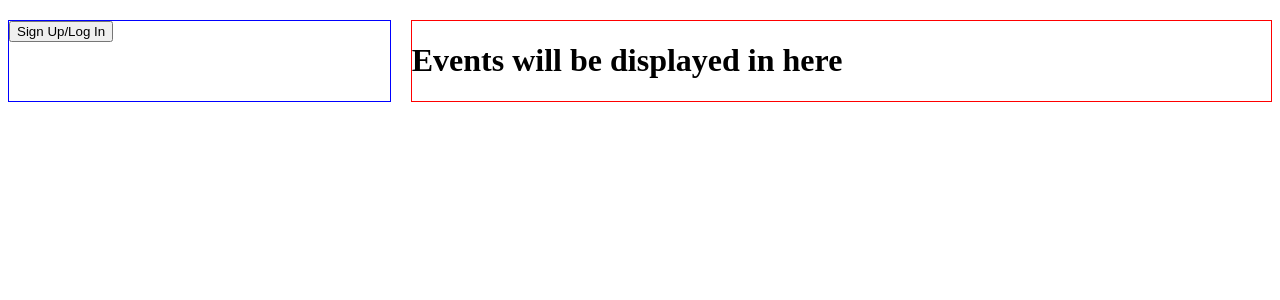
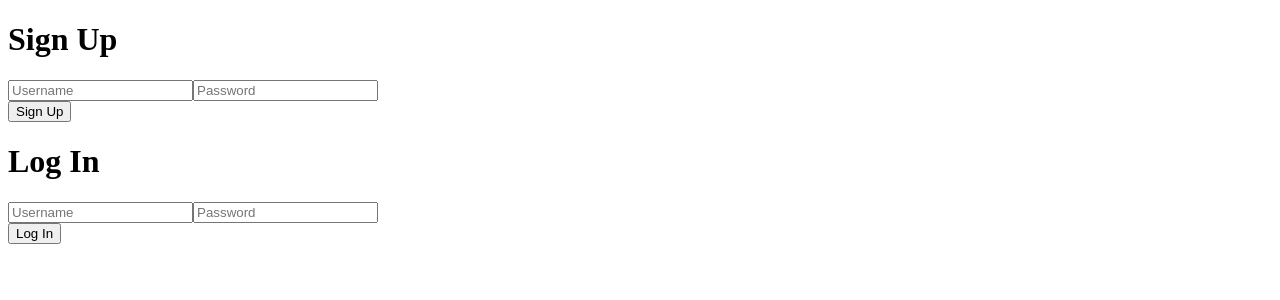
Before and after one commit to csscratchproject/alwaysactive, a React app: page / in a window 1280 px wide. Shown: the top 300 px of the page. Built offline with nearby package versions, Linux system fonts and the light colour scheme.

Commit message:
finish most of front-end

```diff
--- a/client/App.jsx
+++ b/client/App.jsx
@@ -9,8 +9,8 @@ function App() {
   return (
     <Router>
       <Routes>
-        <Route path="/" element={<HomePage />} />
-        <Route path="/SignUpLogInPage" element={<SignUpLogInPage />} />
+        <Route path="/" element={<SignUpLogInPage />} />
+        <Route path="/HomePage" element={<HomePage />} />
         {/* <Route path="/SayHi" element={<SayHi />} /> */}
       </Routes>
     </Router>
--- /dev/null
+++ b/client/components/EventBox.jsx
@@ -0,0 +1,12 @@
+import React, { Component } from 'react';
+import { render } from 'react-dom';
+
+const EventBox = (props) => {
+  return (
+    <div id='EventBox'>
+      <h1>This is an event</h1>
+    </div>
+  );
+};
+
+export default EventBox;
--- a/client/components/LogIn.jsx
+++ b/client/components/LogIn.jsx
@@ -1,26 +1,26 @@
 import React, { Component } from 'react';
 import { render } from 'react-dom';
 
-function SignUp(props) {
+function LogIn(props) {
   return (
     <div>
       <h1>Log In</h1>
       <div>
         <input
-          onChange={(e) => {props.updateUsername(e.target.value)}}
-          value={props.username}
+          onChange={(e) => {props.updateLogInUsername(e.target.value)}}
+          value={props.logInUsername}
           placeholder='Username'
           type='text'
         />
         <input
-          onChange={(e) => {props.updatePassword(e.target.value)}}
-          value={props.password}
+          onChange={(e) => {props.updateLogInPassword(e.target.value)}}
+          value={props.logInPassword}
           placeholder='Password'
           type='text'
         />
         <div>
-          <button onClick={() => {props.saveUser()}}>
-            Sign Up
+          <button onClick={() => {props.logIn()}}>
+            Log In
           </button>
         </div>
       </div>
@@ -28,4 +28,4 @@ function SignUp(props) {
   )
 };
 
-export default SignUp;
+export default LogIn;
--- a/client/components/SignUp.jsx
+++ b/client/components/SignUp.jsx
@@ -7,14 +7,14 @@ function SignUp(props) {
       <h1>Sign Up</h1>
       <div>
         <input
-          onChange={(e) => {props.updateUsername(e.target.value)}}
-          value={props.username}
+          onChange={(e) => {props.updateSignUpUsername(e.target.value)}}
+          value={props.signUpUsername}
           placeholder='Username'
           type='text'
         />
         <input
-          onChange={(e) => {props.updatePassword(e.target.value)}}
-          value={props.password}
+          onChange={(e) => {props.updateSignUpPassword(e.target.value)}}
+          value={props.signUpPassword}
           placeholder='Password'
           type='text'
         />
--- a/client/components/SignUpLogInPage.jsx
+++ b/client/components/SignUpLogInPage.jsx
@@ -13,86 +13,105 @@ function SignUpLogInPage(props) {
   const [signUpPassword, setSignUpPassword] = useState('');
   const [logInUsername, setLogInUsername] = useState('');
   const [logInPassword, setLogInPassword] = useState('');
-  // const [isSignedIn, setIsSignedIn] = useState(false);
+  const [isSignedIn, setIsSignedIn] = useState(false);
 
+  const { state } = useLocation();
+
+  const navigate = useNavigate();
+
+  // const updateSignUpUsername = (input) => {
+  //   setSignUpUsername(signUpUsername = input);
+  // };
   const updateSignUpUsername = (input) => {
-    setSignUpUsername(signUpUsername = input);
-  }
+    setSignUpUsername(input);
+  };
+
+  // const updateSignUpPassword = (input) => {
+  //   setSignUpPassword(signUpPassword = input);
+  // };
 
   const updateSignUpPassword = (input) => {
-    setSignUpPassword(signUpPassword = input);
+    setSignUpPassword(input);
   };
 
+  // const updateLogInUsername = (input) => {
+  //   setLogInUsername(logInUsername = input);
+  // };
+
   const updateLogInUsername = (input) => {
-    setLogInUsername(logInUsername = input);
+    setLogInUsername(input);
   };
 
+  // const updateLogInPassword = (input) => {
+  //   setLogInPassword(logInPassword = input);
+  // };
+
   const updateLogInPassword = (input) => {
-    setLogInPassword(logInPassword = input);
+    setLogInPassword(input);
   };
 
   const saveUser = () => {
     const username = signUpUsername;
     const password = signUpPassword;
     const method = 'POST';
+    navigate('/HomePage', { state: username });
     // check route name on backend for /signup
-    fetch('/signup', {
-      method,
-      body: JSON.stringify({ username: username, password: password }),
-      headers: { 'Content-Type': 'application/json' },
-    })
-      .then((data) => data.json())
-      .then((data) => {
-        if (data === true) {
-          setIsSignedIn(isSignedIn = true);
-          setSignUpUsername(signUpUsername = '');
-          setSignUpPassword(signUpPassword = '');
-        }
-        else {
-          setSignUpUsername(signUpUsername = '');
-          setSignUpPassword(signUpPassword = '');
-        }
-      })
-      .catch((err) => console.log(err));
+    // fetch('/signup', {
+    //   method,
+    //   body: JSON.stringify({ username: username, password: password }),
+    //   headers: { 'Content-Type': 'application/json' },
+    // })
+    //   .then((data) => data.json())
+    //   .then((data) => {
+    //     if (data === true) {
+    //       setSignUpUsername(signUpUsername = '');
+    //       setSignUpPassword(signUpPassword = '');
+    //       setIsSignedIn(isSignedIn = true);
+    //       navigate('/HomePage');
+    //     } else {
+    //       setSignUpUsername(signUpUsername = '');
+    //       setSignUpPassword(signUpPassword = '');
+    //     }
+    //   })
+    //   .catch((err) => console.log(err));
+
   };
 
   const logIn = () => {
     const username = logInUsername;
     const password = logInPassword;
     const method = 'POST';
+    navigate('/HomePage', { state: username });
     // check route name on backend for /login
-    fetch('/login', {
-      method,
-      body: JSON.stringify({ username: username, password: password }),
-      headers: { 'Content-Type': 'application/json' },
-    })
-      .then((data) => data.json())
-      .then((data) => {
-        if (data === true) {
-          setLogInUsername(logInUsername = '');
-          setLogInPassword(logInPassword = '');
-          setIsSignedIn(isSignedIn = true);
-        } else {
-          setLogInUsername(signUpUsername = '');
-          setLogInPassword(logInPassword = '');
-        }
-      })
-      .catch((err) => console.log(err));
+    // fetch('/login', {
+    //   method,
+    //   body: JSON.stringify({ username: username, password: password }),
+    //   headers: { 'Content-Type': 'application/json' },
+    // })
+    //   .then((data) => data.json())
+    //   .then((data) => {
+    //     if (data === true) {
+    //       setLogInUsername(logInUsername = '');
+    //       setLogInPassword(logInPassword = '');
+    //       setIsSignedIn(isSignedIn = true);
+    //     } else {
+    //       setLogInUsername(signUpUsername = '');
+    //       setLogInPassword(logInPassword = '');
+    //     }
+    //   })
+    //   .catch((err) => console.log(err));
   };
 
-  const navigate = useNavigate();
+  // const navigate = useNavigate();
 
   // useEffect(() => {
   //   if (isSignedIn === true) navigate('/');
   // }, [isSignedIn]);
-  const { state } = useLocation();
-  console.log('the state:');
-  console.log(state);
-  console.log(state);
+
   return (
     <div>
-      <div><SignUp /></div>
-      <div><LogIn /></div>
+      <div><SignUp signUpUsername={signUpUsername} signUpPassword={signUpPassword} updateSignUpUsername={updateSignUpUsername} updateSignUpPassword={updateSignUpPassword} saveUser={saveUser} /></div>
+      <div><LogIn logInUsername={logInUsername} logInPassword={logInPassword} updateLogInUsername={updateLogInUsername} updateLogInPassword={updateLogInPassword} logIn={logIn} /></div>
     </div>
   );
 }
--- a/client/containers/EventsContainer.jsx
+++ b/client/containers/EventsContainer.jsx
@@ -1,10 +1,39 @@
-import React, { Component } from 'react';
+import React, { Component, useState } from 'react';
 import { render } from 'react-dom';
+import EventBox from '../components/EventBox';
 
 function EventsContainer() {
+  const [eventsArr, addEvents] = useState([]);
+
+  const getEvents = () => {
+    //check route name in backend
+    fetch('/events')
+      .then((data) => data.json())
+      .then((data) => {
+        addEvents(data);
+      })
+      .catch((err) => console.log(err));
+  };
+
+  // getEvents();
+  let events = [];
+  for (let i = 0; i < 3; i++) {
+    events.push(<EventBox
+      key={i}
+      // name={eventsArr[i].name}
+      // city={eventsArr[i].city}
+      // state={eventsArr[i].state}
+      // description={eventsArr[i].description}
+      // date={eventsArr[i].date}
+      // time={eventsArr[i].time}
+      // number={eventsArr[i].number}
+    />);
+  }
   return (
     <div id="EventsContainer">
-      <h1>Events will be displayed in here</h1>
+      {/* <h1>Events will be displayed in here</h1> */}
+      {/* {arr} */}
+      {events}
     </div>
 
   );
--- a/client/containers/HomePage.jsx
+++ b/client/containers/HomePage.jsx
@@ -2,10 +2,7 @@ import React, { Component, useState } from 'react';
 import { render } from 'react-dom';
 import SideBarContainer from './SideBarContainer';
 import EventsContainer from './EventsContainer';
-import SignUpLogInButton from '../components/SignUpLogInButton';
-import SignUpLogInPage from '../components/SignUpLogInPage';
 import { useLocation } from 'react-router-dom';
-
 
 // function HomePage(props) {
 //   return (
@@ -19,7 +16,9 @@ import { useLocation } from 'react-router-dom';
 //   );
 // }
 
-function HomePage() {
+function HomePage(props) {
+  const { state } = useLocation();
+  console.log(state);
   return (
     <div>
       {/* <SignUpLogInButton /> */}
--- a/client/containers/SideBarContainer.jsx
+++ b/client/containers/SideBarContainer.jsx
@@ -4,6 +4,16 @@ import CreateEventButton from '../components/CreateEventButton';
 import EventForm from '../components/EventForm';
 import SignUpLogInButton from '../components/SignUpLogInButton';
 import SignUpLogInPage from '../components/SignUpLogInPage';
+
+function SideBarContainer(props) {
+  const [formOpened, setForm] = useState(false);
+  return (
+    <div id="SideBarContainer">
+      {formOpened === false && <CreateEventButton setForm={setForm} />}
+      {formOpened && <EventForm setForm={setForm} />}
+    </div>
+  );
+}
 
 // function SideBarContainer(props) {
 //   const [formOpened, setForm] = useState(false);
@@ -15,16 +25,4 @@ import SignUpLogInPage from '../components/SignUpLogInPage';
 //   );
 // }
 
-function SideBarContainer(props) {
-  const [isSignedIn, setSignedIn] = useState(false);
-  const [formOpened, setForm] = useState(false);
-  return (
-    <div id="SideBarContainer">
-      {isSignedIn === false && <SignUpLogInButton setSignedIn={setSignedIn} />}
-      {isSignedIn === true && formOpened === false && <CreateEventButton setForm={setForm} />}
-      {isSignedIn === true && formOpened && <EventForm setForm={setForm} />}
-    </div>
-  );
-}
-
 export default SideBarContainer;
--- a/client/css/styles.css
+++ b/client/css/styles.css
@@ -12,3 +12,7 @@
   grid-gap: 20px;
   margin-top: 20px;
 }
+
+#EventBox {
+  border: 1px solid green;
+}
```
Also changed, not shown: client/components/EventForm.jsx (+28 -3 lines).
